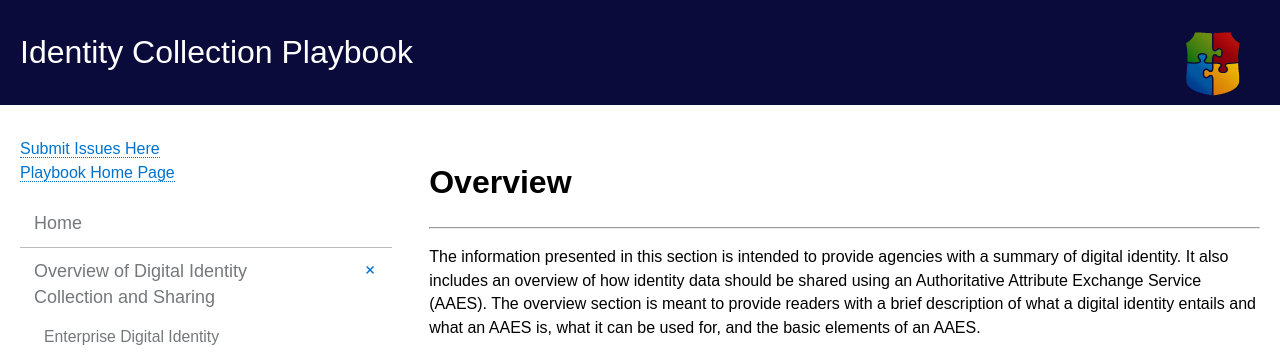
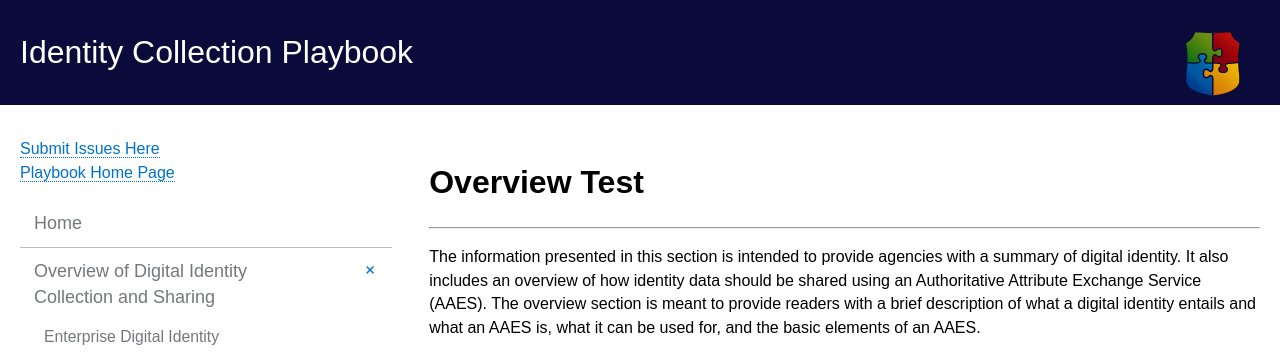
Before and after one commit to bnbuckler/identity-playbook, a Jekyll site: the page built from _overview/index.html, in a window 1280 px wide. Shown: the top 358 px of the page. Built offline with Jekyll 4.4.1, drawn with Linux system fonts in a browser that asks for light colours.

Commit message:
Overview Test

```diff
--- a/_includes/overview_index.md
+++ b/_includes/overview_index.md
@@ -1,4 +1,4 @@
-# Overview
+# Overview Test
 ---------------------
 
 The information presented in this section is intended to provide agencies with a summary of digital identity. It also includes an overview of how identity data should be shared using an Authoritative Attribute Exchange Service (AAES). The overview section is meant to provide readers with a brief description of what a digital identity entails and what an AAES is, what it can be used for, and the basic elements of an AAES.
```
